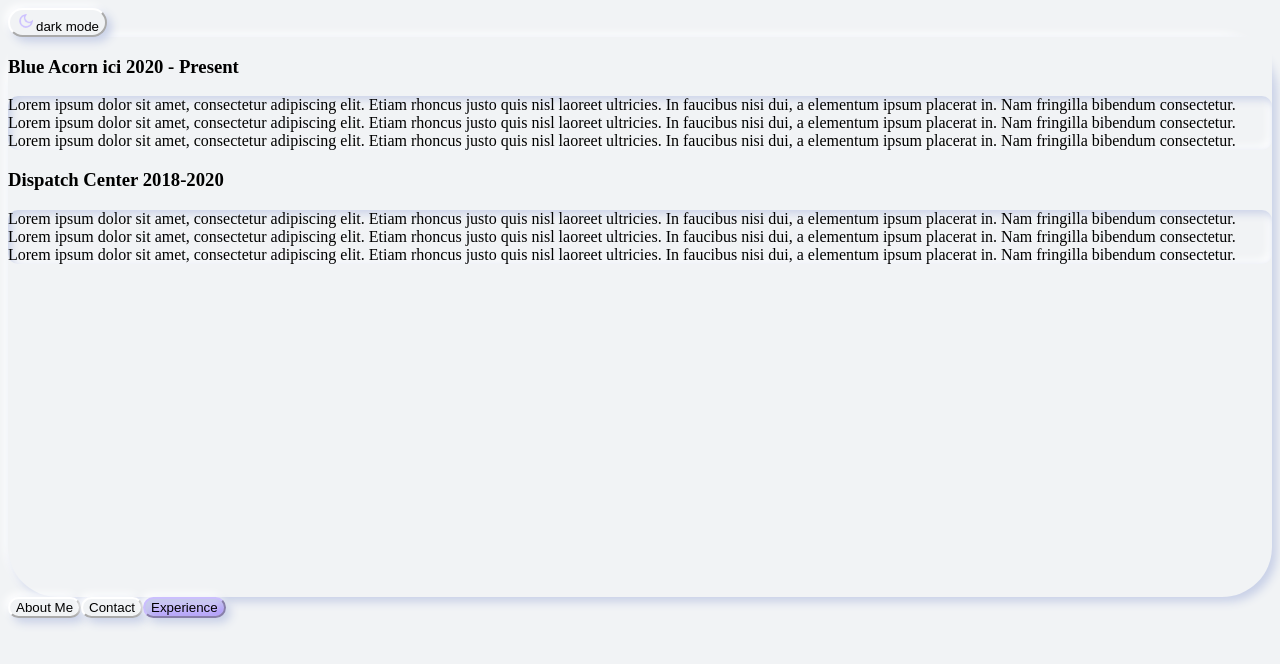
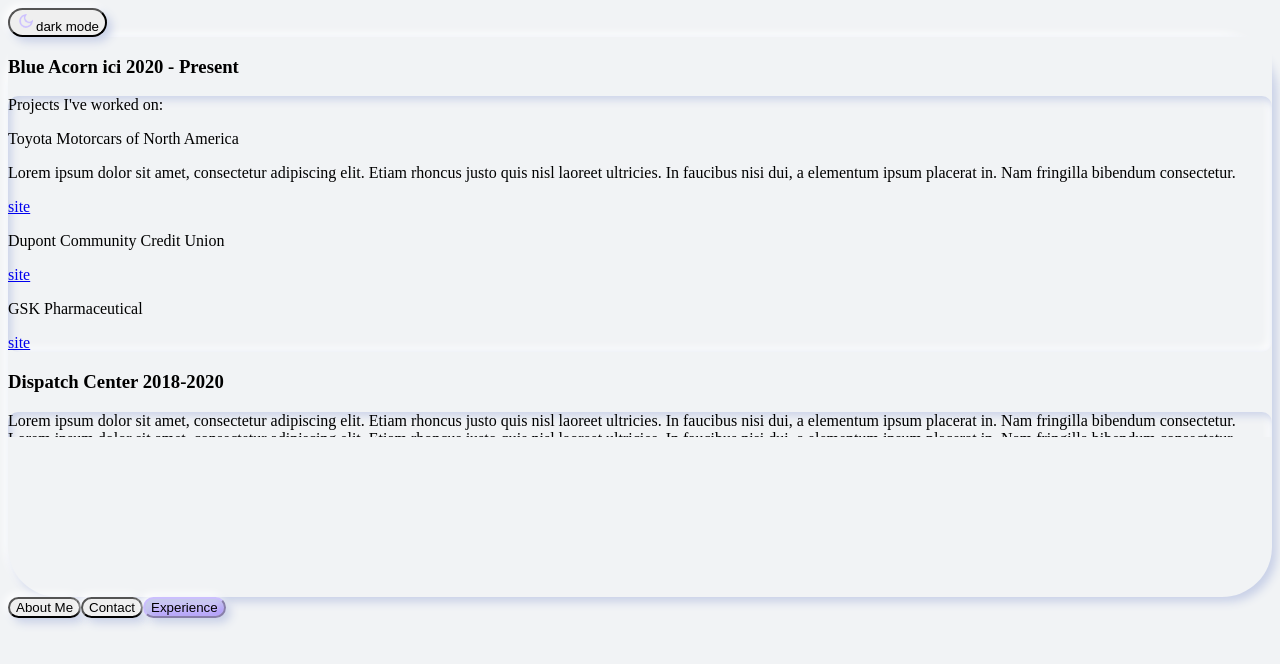
Before and after one commit to xtasherx/website, a React (Vite) app: page / in a window 1280 px wide. Both pictures are taken after a click on the button "Experience". Shown: the top 664 px of the page. Built offline with nearby package versions, Linux system fonts and the light colour scheme.

Commit message:
Added conditional classes to buttons

```diff
--- a/src/App.css
+++ b/src/App.css
@@ -68,7 +68,7 @@
   border-color: #ffffff;
 }
 
-.expCard p {
+.expCardDiv {
   border-radius: 10px;
   box-shadow: inset 0.2rem 0.2rem 0.5rem #c8d0e7, inset -0.2rem -0.2rem 0.5rem white;
 }
@@ -117,10 +117,8 @@
   border: none !important;
 }
 
-.btn--sm, .btn--xs{
+.btn--sm,.btn--xs{
   border-radius: 50px;
-  border-color: #ffffff;
-  background: #F1F3F5;
   box-shadow: 0.3rem 0.3rem 0.6rem #c8d0e7, -0.2rem -0.2rem 0.5rem white;
 }
 
@@ -129,7 +127,7 @@
     padding: 1px;
 }
 
-.btn--sm:focus{
+.current{
   background-color: #CBBFFD !important;
   border-color: #CBBFFD !important;
   box-shadow: 0.3rem 0.3rem 0.6rem #c8d0e7, -0.2rem -0.2rem 0.5rem white,
--- a/src/App.jsx
+++ b/src/App.jsx
@@ -7,11 +7,14 @@
 import "./App.css";
 
 function App() {
-  //when button is pressed display the correct card component
   const [state, setState] = useState(<LandingCard />);
+  const currentClass =
+    "btn--pilled font-alt text-gray-600 font-bold btn--sm m-1 hover-grow current";
+  const offClass =
+    "btn--pilled font-alt text-gray-600 font-bold btn--sm m-1 hover-grow";
 
-  const handleClick = (text) => {
-    setState(text);
+  const handleClick = (card) => {
+    setState(card);
   };
 
   return (
@@ -26,18 +29,27 @@
 
         <div className="u-center m-2">
           <Button
+            className={
+              state.type.name === "LandingCard" ? currentClass : offClass
+            }
             text="About Me"
             onClick={() => {
               handleClick(<LandingCard />);
             }}
           />
           <Button
+            className={
+              state.type.name === "ContactCard" ? currentClass : offClass
+            }
             text="Contact"
             onClick={() => {
               handleClick(<ContactCard />);
             }}
           />
           <Button
+            className={
+              state.type.name === "ProjectsCard" ? currentClass : offClass
+            }
             text="Experience"
             onClick={() => {
               handleClick(<ProjectsCard />);
--- a/src/components/Button.jsx
+++ b/src/components/Button.jsx
@@ -1,10 +1,6 @@
 function Button(props) {
   return (
-    <button
-      type="button"
-      className="btn--pilled font-alt text-gray-600 font-bold btn--sm bg-gray-100 m-1 hover-grow"
-      onClick={props.onClick}
-    >
+    <button type="button" className={props.className} onClick={props.onClick}>
       {props.text}
     </button>
   );
--- a/src/components/ContactCard.jsx
+++ b/src/components/ContactCard.jsx
@@ -72,7 +72,12 @@
           </div>
           <textarea placeholder="Enter your message" name="message"></textarea>
           <div>
-            <Button type="submit" value="send " text="Submit" />
+            <Button
+              className="btn--pilled font-alt text-gray-600 font-bold btn--sm m-1 hover-grow"
+              type="submit"
+              value="send "
+              text="Submit"
+            />
           </div>
         </form>
       </div>
--- a/src/components/ProjectsCard.jsx
+++ b/src/components/ProjectsCard.jsx
@@ -9,19 +9,30 @@
               2020 - Present
             </span>
           </h3>
-
-          <p className="text-gray-600 p-2">
+          <div className="expCardDiv p-2">
+            <p className="text-gray-600 "> Projects I've worked on:</p>
+            <p className="text-lg font-thin text-gray-600  leading-none">
+              Toyota Motorcars of North America
+            </p>
+            <p className="text-gray-600 leading-tight mb-0">
               {" "}
               Lorem ipsum dolor sit amet, consectetur adipiscing elit. Etiam
               rhoncus justo quis nisl laoreet ultricies. In faucibus nisi dui, a
               elementum ipsum placerat in. Nam fringilla bibendum consectetur.
-            Lorem ipsum dolor sit amet, consectetur adipiscing elit. Etiam
-            rhoncus justo quis nisl laoreet ultricies. In faucibus nisi dui, a
-            elementum ipsum placerat in. Nam fringilla bibendum consectetur.
-            Lorem ipsum dolor sit amet, consectetur adipiscing elit. Etiam
-            rhoncus justo quis nisl laoreet ultricies. In faucibus nisi dui, a
-            elementum ipsum placerat in. Nam fringilla bibendum consectetur.
             </p>
+            <a className="mb-2 u-inline-block" href="#">
+              {" "}
+              site
+            </a>
+            <p className="text-lg font-thin text-gray-600 mb-0 leading-none">
+              Dupont Community Credit Union
+            </p>
+            <a href="#"> site</a>
+            <p className="text-lg font-thin text-gray-600 mb-0 leading-none">
+              GSK Pharmaceutical
+            </p>
+            <a href="#"> site</a>
+          </div>
         </div>
         <div>
           <h3 className="font-extrathin text-gray-600">
@@ -30,7 +41,8 @@
               2018-2020
             </span>
           </h3>
-          <p className="text-gray-600 p-2">
+          <div className="expCardDiv p-2">
+            <p className="text-gray-600 ">
               {" "}
               Lorem ipsum dolor sit amet, consectetur adipiscing elit. Etiam
               rhoncus justo quis nisl laoreet ultricies. In faucibus nisi dui, a
@@ -44,6 +56,7 @@
             </p>
           </div>
         </div>
+      </div>
     </>
   );
 }
```
Lines whose indentation alone changed are shown as unchanged.
